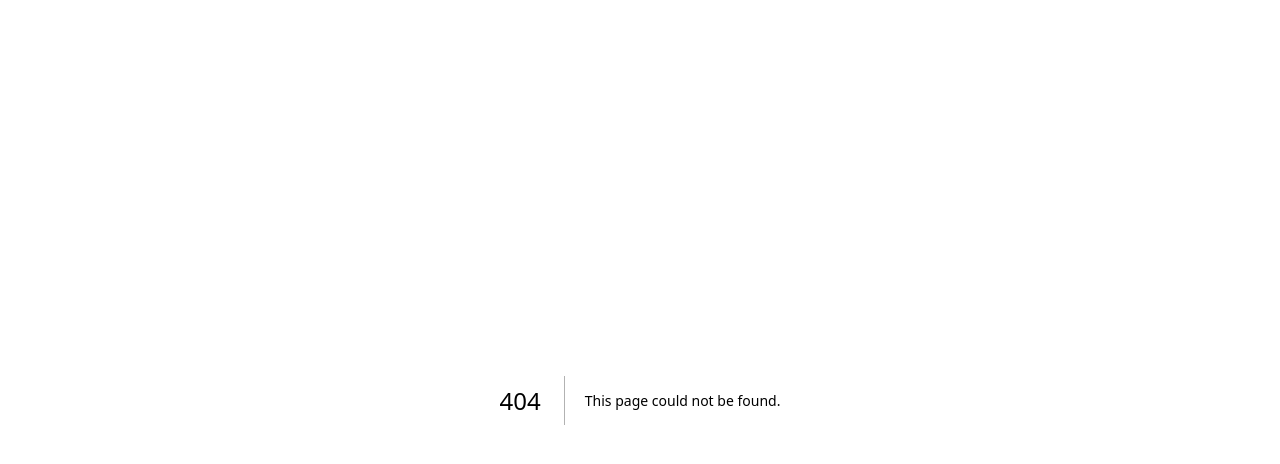
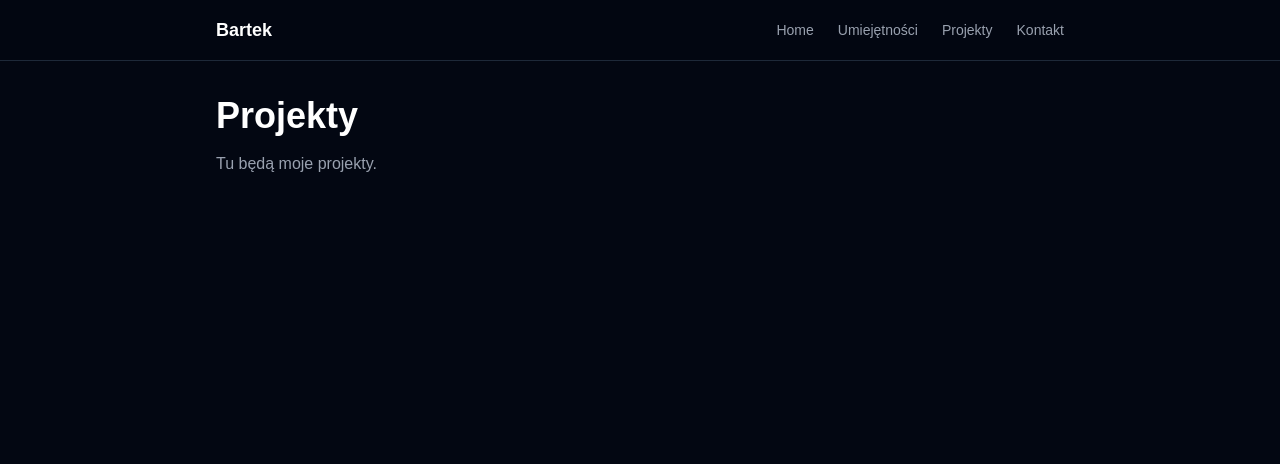
Before and after one commit to fornalbartosz3/moje-portfolio, a Next.js app: page /projekty in a window 1280 px wide. Before the commit this address had no page. Shown: the top 464 px of the page. Built offline with nearby package versions, Linux system fonts and the light colour scheme.

Commit message:
add projekty page and Navbar component

```diff
--- a/app/page.tsx
+++ b/app/page.tsx
@@ -9,7 +9,7 @@ export default function Home() {
           <div className="flex gap-6 text-sm text-gray-400">
             <a href="#o-mnie" className="hover:text-white transition-colors">O mnie</a>
             <a href="#umiejetnosci" className="hover:text-white transition-colors">Umiejętności</a>
-            <a href="#projekty" className="hover:text-white transition-colors">Projekty</a>
+            <a href="/projekty" className="hover:text-white transition-colors">Projekty</a>
             <a href="#kontakt" className="hover:text-white transition-colors">Kontakt</a>
           </div>
         </div>
--- /dev/null
+++ b/app/projekty/page.tsx
@@ -0,0 +1,13 @@
+import Navbar from "@/components/Navbar";
+
+export default function Projekty() {
+  return (
+    <main className="min-h-screen bg-gray-950 text-white">
+      <Navbar />
+      <div className="max-w-4xl mx-auto px-6 py-24">
+        <h1 className="text-4xl font-bold mb-4">Projekty</h1>
+        <p className="text-gray-400">Tu będą moje projekty.</p>
+      </div>
+    </main>
+  );
+}
--- /dev/null
+++ b/components/Navbar.tsx
@@ -0,0 +1,15 @@
+export default function Navbar() {
+  return (
+    <nav className="fixed top-0 w-full bg-gray-950/80 backdrop-blur-sm border-b border-gray-800 z-10">
+      <div className="max-w-4xl mx-auto px-6 py-4 flex justify-between items-center">
+        <span className="font-bold text-lg">Bartek</span>
+        <div className="flex gap-6 text-sm text-gray-400">
+          <a href="/" className="hover:text-white transition-colors">Home</a>
+          <a href="#umiejetnosci" className="hover:text-white transition-colors">Umiejętności</a>
+          <a href="/projekty" className="hover:text-white transition-colors">Projekty</a>
+          <a href="#kontakt" className="hover:text-white transition-colors">Kontakt</a>
+        </div>
+      </div>
+    </nav>
+  );
+}
```
